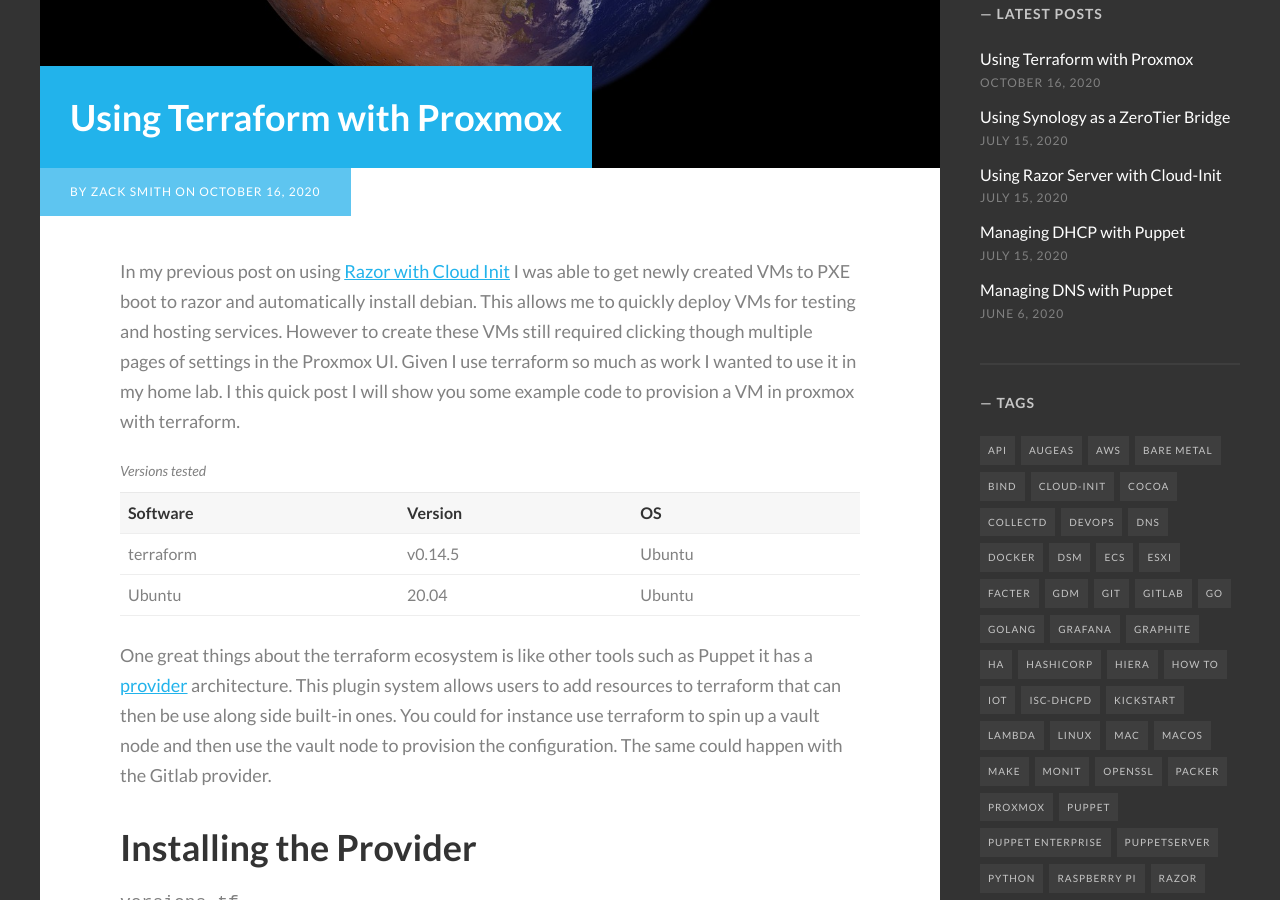
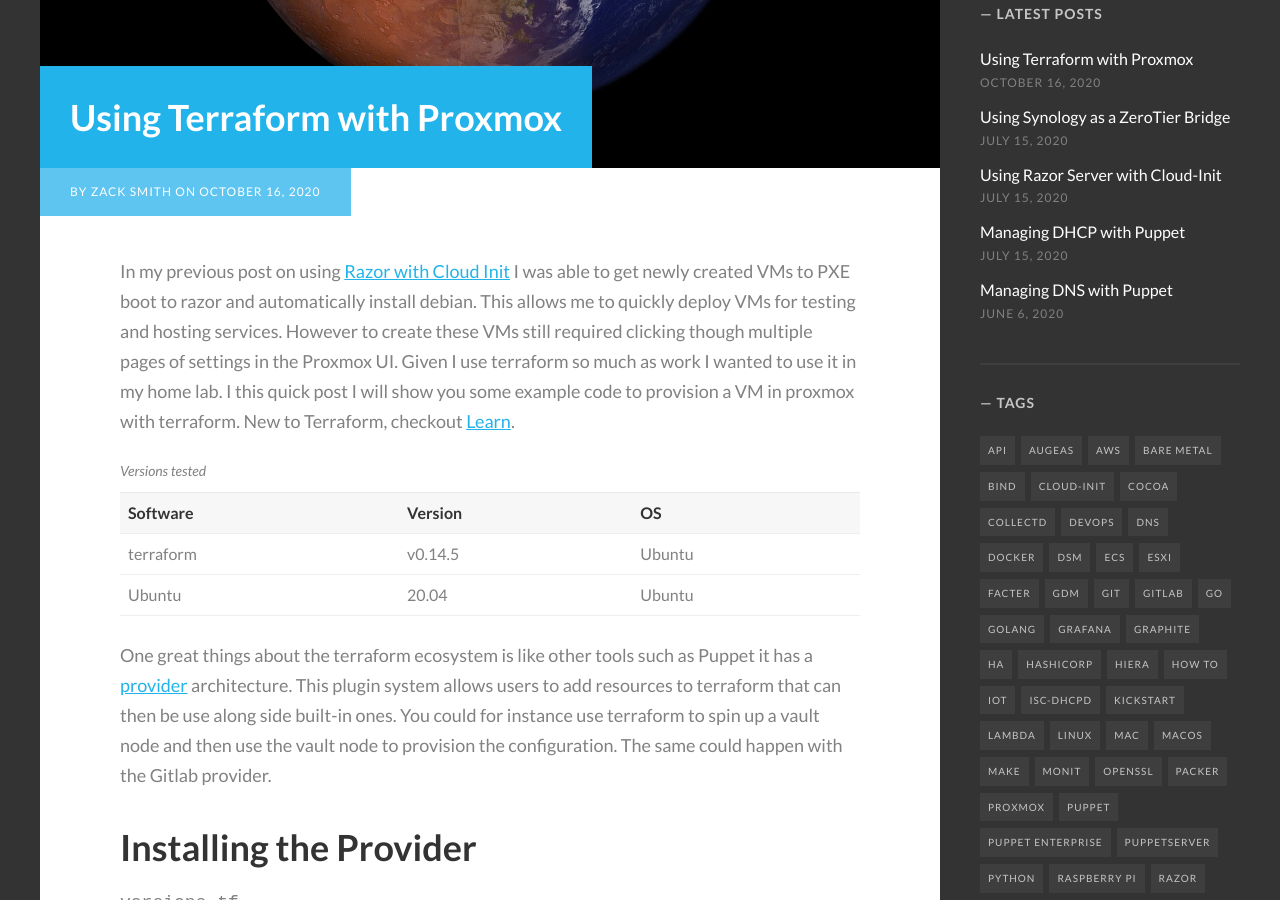
Before and after one commit to homeops-tech/homeops-tech.github.io, a Jekyll site: the page built from _posts/2020-10-13-Using-Terraform-With-Proxmox.md, in a window 1280 px wide and 900 px high, scrolled down 741 px. Built offline with Jekyll 4.4.1, drawn with Linux system fonts in a browser that asks for light colours; comment, search, counter and statistics services are not loaded.

Commit message:
Add learn

```diff
--- a/_posts/2020-10-13-Using-Terraform-With-Proxmox.md
+++ b/_posts/2020-10-13-Using-Terraform-With-Proxmox.md
@@ -7,7 +7,7 @@ tags: [terraform,proxmox,cloud-init]
 ---
 
 In my previous post on using [Razor with Cloud Init](http://www.homeops.tech/2020/07/15/Razor-and-Cloud-Init/) I was able to get newly created VMs to PXE boot to razor and automatically install debian. This allows me to quickly deploy VMs for testing and hosting services. However to create these VMs still required clicking though multiple pages of settings in the Proxmox UI. Given I use terraform so much as work I wanted to use it in my home lab. I this quick post I will show you some example
-code to provision a VM in proxmox with terraform.
+code to provision a VM in proxmox with terraform. New to Terraform, checkout [Learn](https://learn.hashicorp.com/terraform).
 
 <!--more-->
 
```
